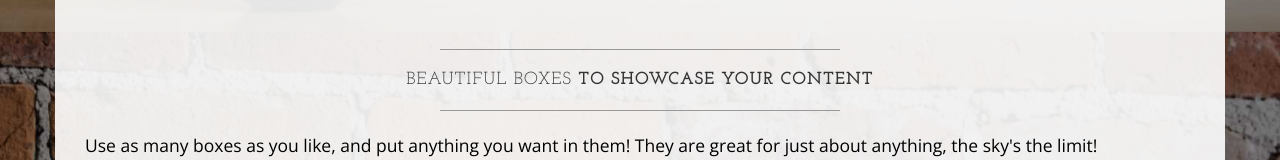
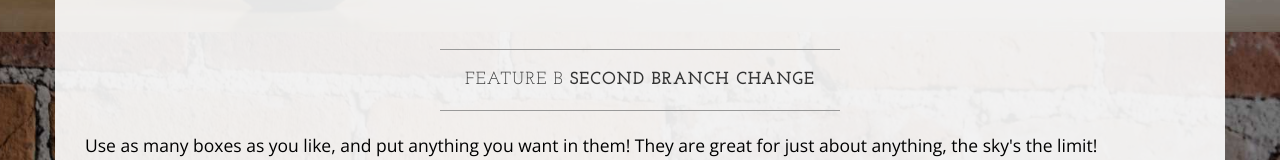
Before and after one commit to aamahfouz/gettingstarted, a plain HTML site: page index.html in a window 1280 px wide. Shown: the part 1568-1728 px from the top of the page. Drawn offline with nearby package versions, Linux system fonts and the light colour scheme.

Commit message:
Subject: Initial commit feature B
What happened ?

Ticket #

```diff
--- a/index.html
+++ b/index.html
@@ -140,8 +140,8 @@
             <div class="box">
                 <div class="col-lg-12">
                     <hr>
-                    <h2 class="intro-text text-center">Beautiful boxes
-                        <strong>to showcase your content</strong>
+                    <h2 class="intro-text text-center">Feature B
+                        <strong>Second Branch Change</strong>
                     </h2>
                     <hr>
                     <p>Use as many boxes as you like, and put anything you want in them! They are great for just about anything, the sky's the limit!</p>
```
